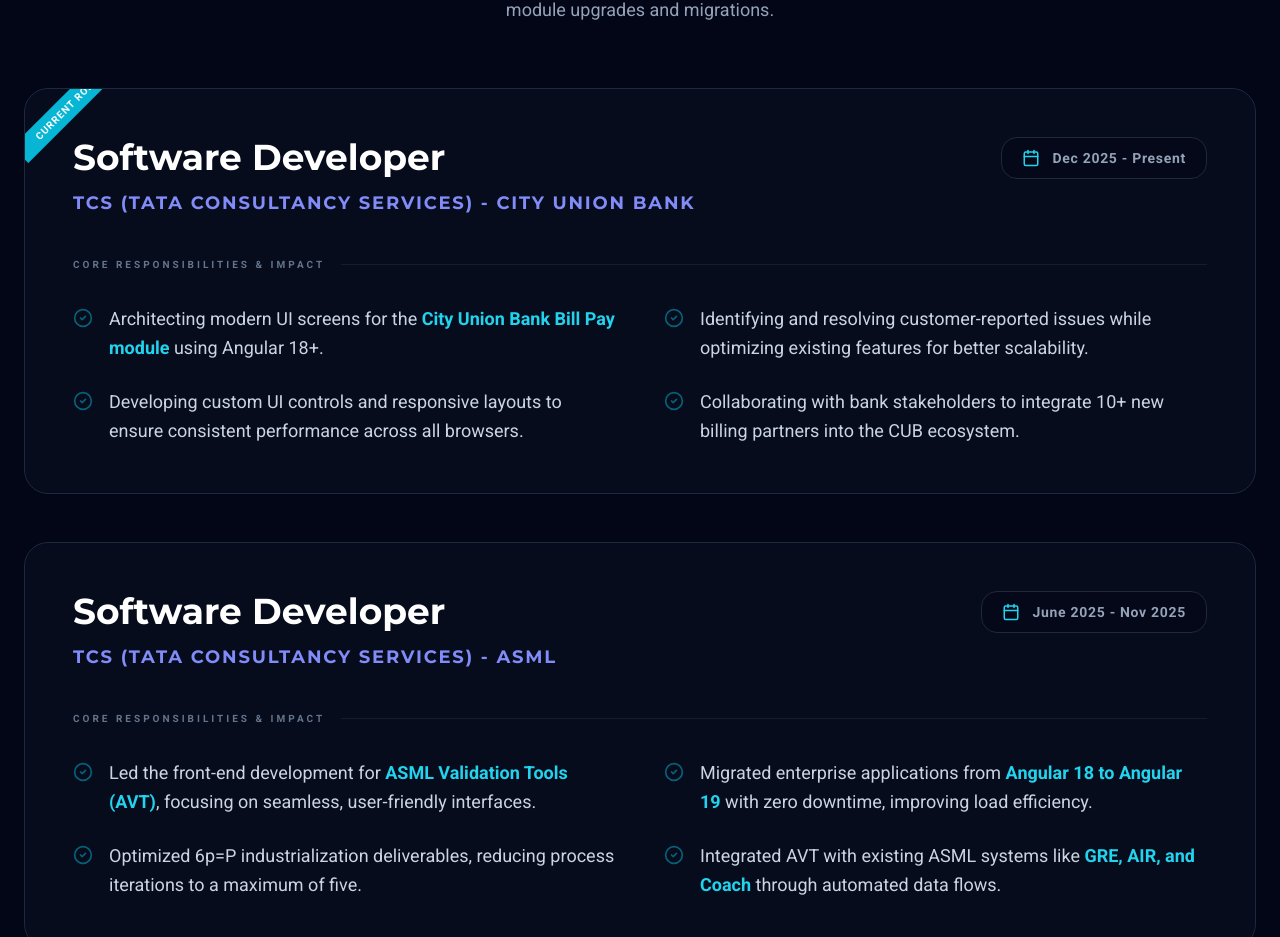
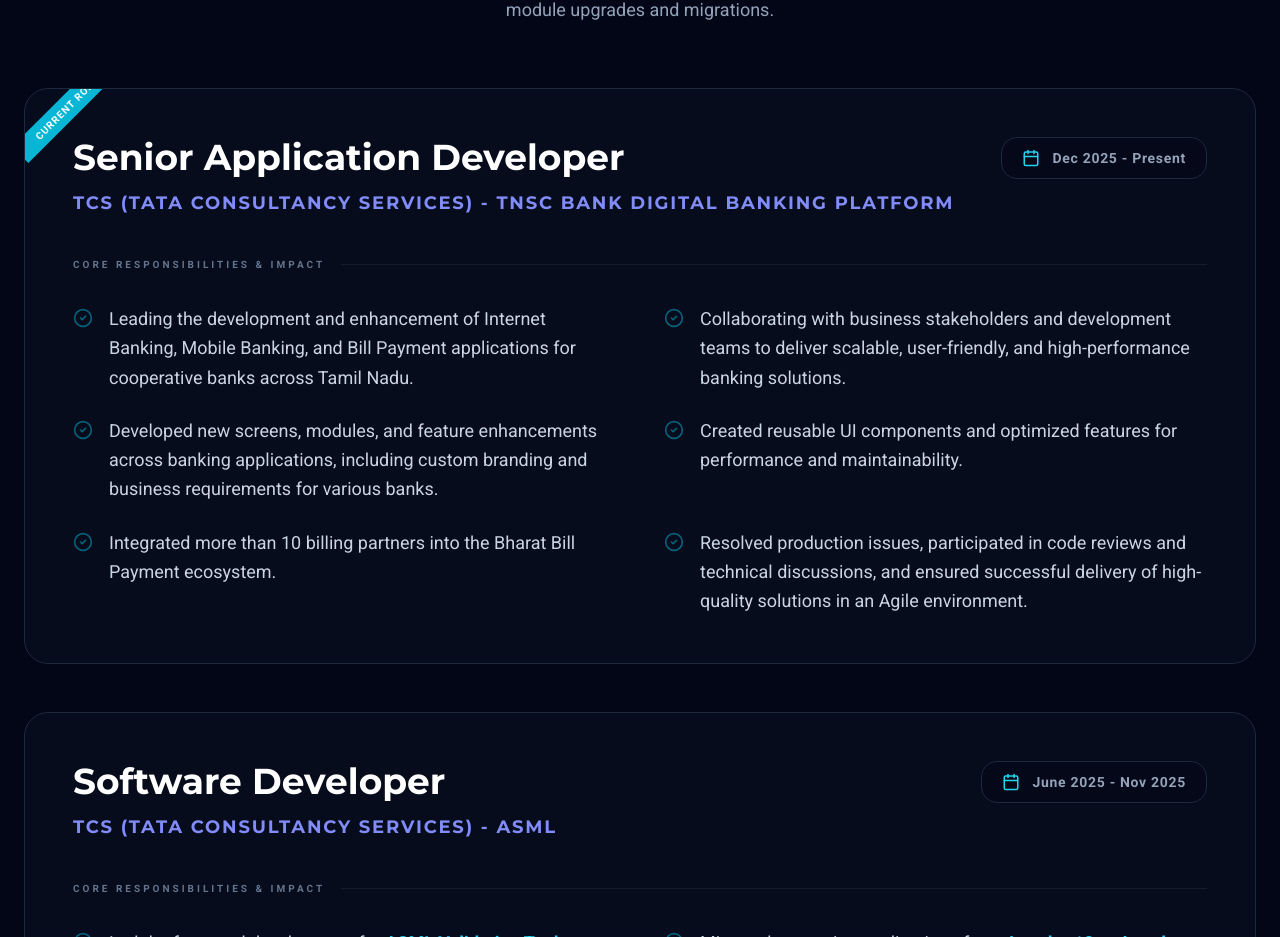
Before and after one commit to Micheal-Madhan/Mathan_portfolio, a React (Vite) app: page / in a window 1280 px wide. Shown: the part 2833-3770 px from the top of the page. Built offline with nearby package versions, Linux system fonts and the light colour scheme.

Commit message:
TNSCExperiance_chnages

```diff
--- a/data.ts
+++ b/data.ts
@@ -39,14 +39,16 @@
   ],
   experience: [
     {
-      company: "TCS (Tata Consultancy Services) - City Union Bank",
-      role: "Software Developer",
+      company: "TCS (Tata Consultancy Services) - TNSC Bank Digital Banking Platform",
+      role: "Senior Application Developer",
       period: "Dec 2025 - Present",
       description: [
-        "Architecting modern UI screens for the <span class='text-cyan-400 font-semibold'>City Union Bank Bill Pay module</span> using Angular 18+.",
-        "Identifying and resolving customer-reported issues while optimizing existing features for better scalability.",
-        "Developing custom UI controls and responsive layouts to ensure consistent performance across all browsers.",
-        "Collaborating with bank stakeholders to integrate 10+ new billing partners into the CUB ecosystem."
+        "Leading the development and enhancement of Internet Banking, Mobile Banking, and Bill Payment applications for cooperative banks across Tamil Nadu.",
+        "Collaborating with business stakeholders and development teams to deliver scalable, user-friendly, and high-performance banking solutions.",
+        "Developed new screens, modules, and feature enhancements across banking applications, including custom branding and business requirements for various banks.",
+        "Created reusable UI components and optimized features for performance and maintainability.",
+        "Integrated more than 10 billing partners into the Bharat Bill Payment ecosystem.",
+        "Resolved production issues, participated in code reviews and technical discussions, and ensured successful delivery of high-quality solutions in an Agile environment."
       ]
     },
     {
```
